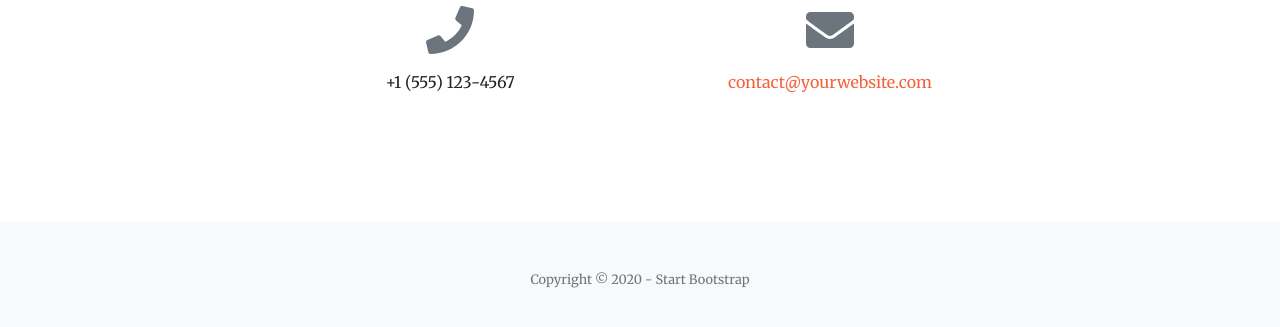
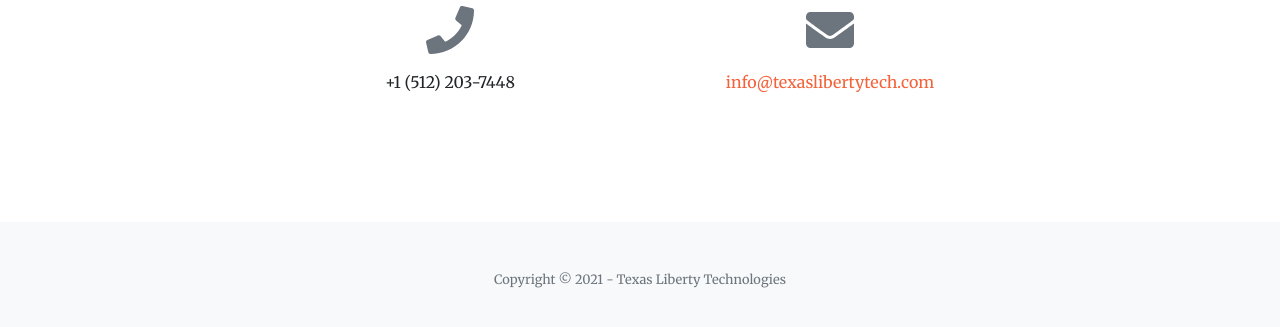
Before and after one commit to formula349/formula349.github.io, a website built with Vite: page index.html in a window 1280 px wide. Shown: the part 2990-3317 px from the top of the page. Built offline with nearby package versions, Linux system fonts and the light colour scheme.

Commit message:
updated contact info in the footer

```diff
--- a/index.html
+++ b/index.html
@@ -196,19 +196,19 @@
                 <div class="row">
                     <div class="col-lg-4 ml-auto text-center mb-5 mb-lg-0">
                         <i class="fas fa-phone fa-3x mb-3 text-muted"></i>
-                        <div>+1 (555) 123-4567</div>
+                        <div>+1 (512) 203-7448</div>
                     </div>
                     <div class="col-lg-4 mr-auto text-center">
                         <i class="fas fa-envelope fa-3x mb-3 text-muted"></i>
                         <!-- Make sure to change the email address in BOTH the anchor text and the link target below!-->
-                        <a class="d-block" href="mailto:contact@yourwebsite.com">contact@yourwebsite.com</a>
+                        <a class="d-block" href="mailto:contact@yourwebsite.com">info@texaslibertytech.com</a>
                     </div>
                 </div>
             </div>
         </section>
         <!-- Footer-->
         <footer class="bg-light py-5">
-            <div class="container"><div class="small text-center text-muted">Copyright © 2020 - Start Bootstrap</div></div>
+            <div class="container"><div class="small text-center text-muted">Copyright © 2021 - Texas Liberty Technologies</div></div>
         </footer>
         <!-- Bootstrap core JS-->
         <script src="https://code.jquery.com/jquery-3.5.1.slim.min.js"></script>
```
